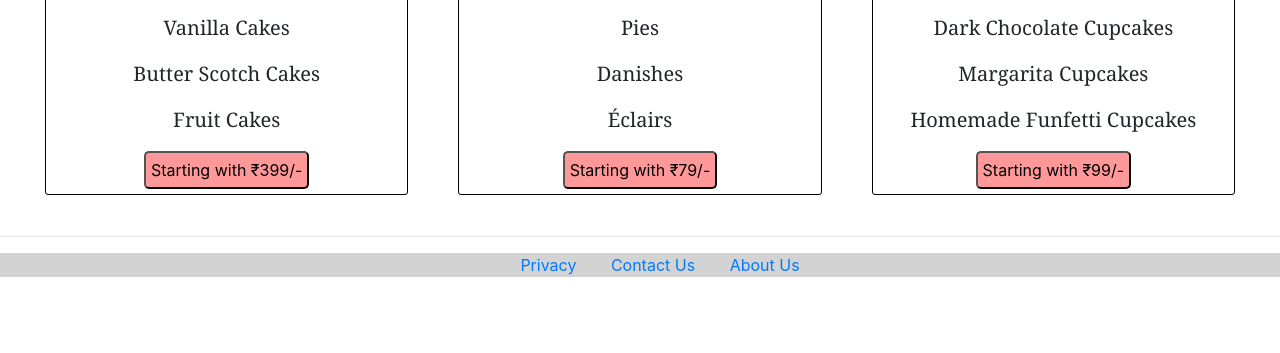
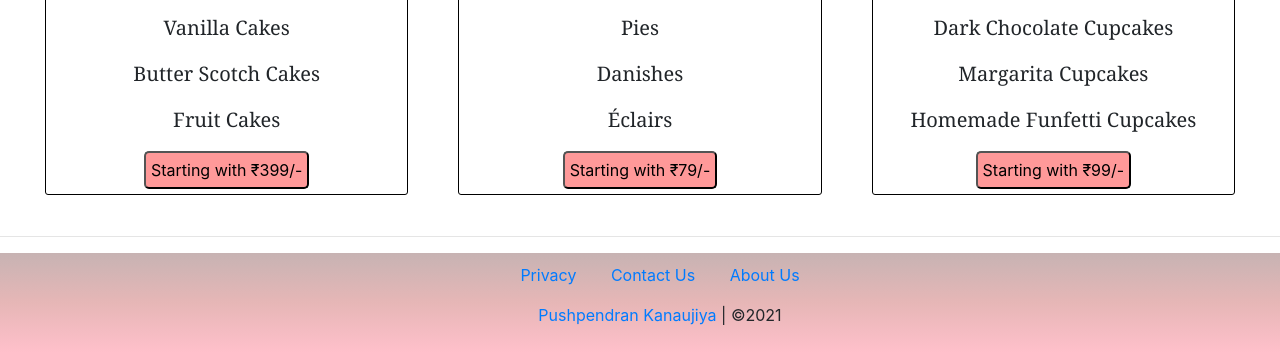
Before and after one commit to pushpendra-91/freecodecamp_sol, a plain HTML site: page landing page/index.html in a window 1280 px wide. Shown: the part 1017-1370 px from the top of the page. Before the commit the page ends 1310 px from the top, so only its background shows below. Drawn offline with nearby package versions, Linux system fonts and the light colour scheme.

Commit message:
footer updated

```diff
--- a/landing page/index.html
+++ b/landing page/index.html
@@ -98,6 +98,9 @@
             <li class="f-li" style="list-style: none;"><a href="">Contact Us</a></li>
             <li class="f-li" style="list-style: none;"><a href="">About Us</a></li>
         </ul>
+        <ul>
+            <p><a href="https://github.com/pushpendra-91" target="_blank">Pushpendran Kanaujiya</a> | &copy;2021</p>
+        </ul>
     </footer>
     </div>
 </body>
--- a/landing page/style.css
+++ b/landing page/style.css
@@ -177,7 +177,9 @@ h2{
     padding: 10px 10px;
 }
 .footer1{
-    background-color: lightgrey;
+    padding: 10px;
+    background: linear-gradient(rgb(199, 179, 179), rgba(216, 140, 140, 0.63), pink);
+    /* background-color: lightgrey; */
     text-align: center;
 }
 .f-li{
```
